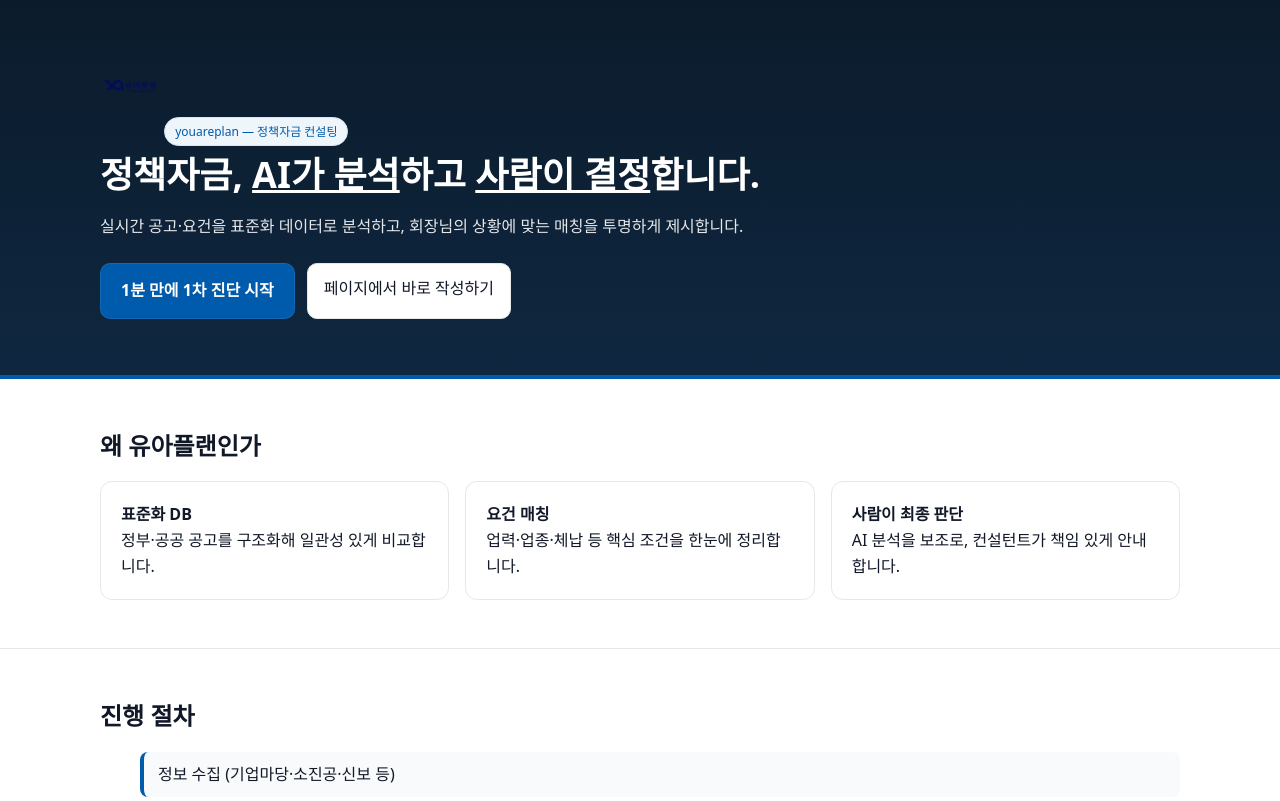
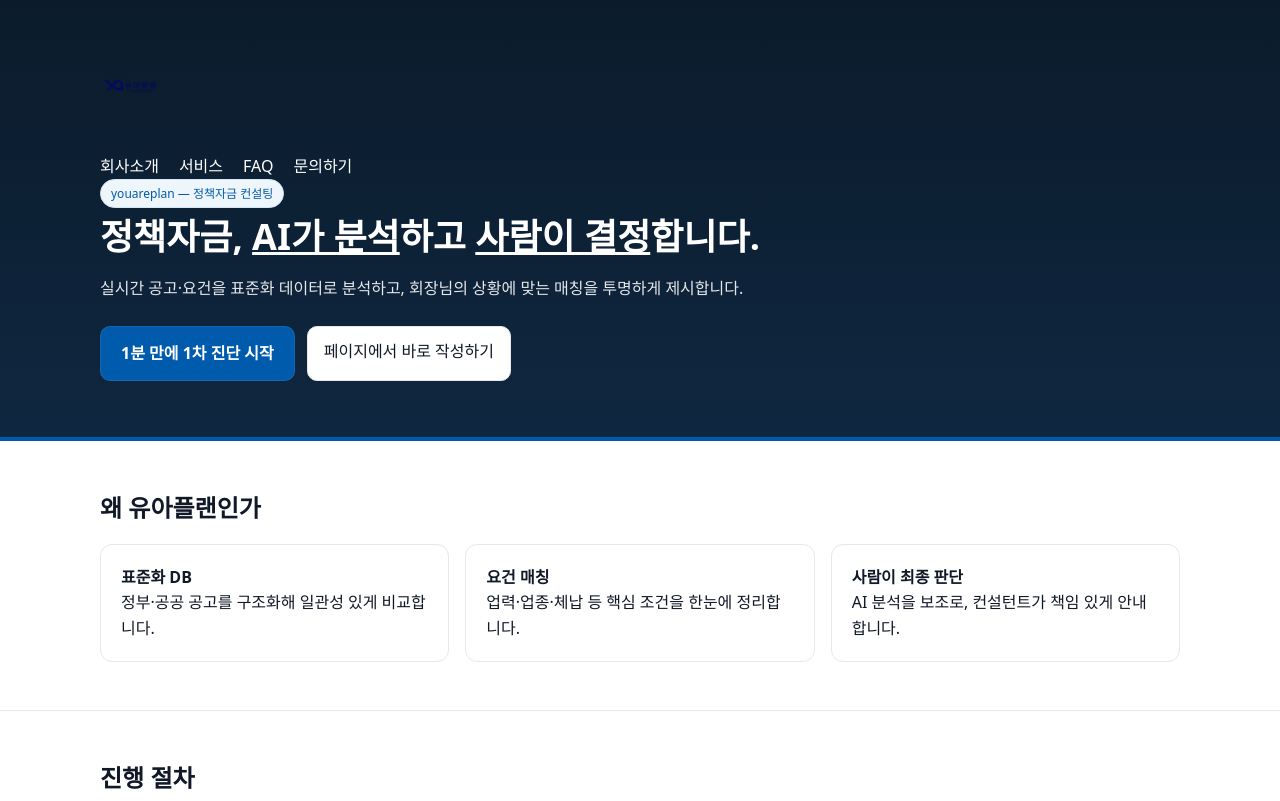
Before and after one commit to youareplan-ceo/youaplan-site, a plain HTML site: page index.html in a window 1280 px wide. Shown: the top 801 px of the page. Drawn offline with Linux system fonts and the light colour scheme.

Commit message:
Update index.html

```diff
--- a/index.html
+++ b/index.html
@@ -41,6 +41,12 @@
   <header>
     <div class="wrap hero">
       <img src="logo.png" alt="유아플랜 로고" style="height:60px; margin-bottom:20px;">
+      <nav style="margin-top:10px; display:flex; gap:20px; font-weight:500;">
+        <a href="#about" style="color:#fff; text-decoration:none;">회사소개</a>
+        <a href="#services" style="color:#fff; text-decoration:none;">서비스</a>
+        <a href="#faq" style="color:#fff; text-decoration:none;">FAQ</a>
+        <a href="#contact" style="color:#fff; text-decoration:none;">문의하기</a>
+      </nav>
       <div class="badge">youareplan — 정책자금 컨설팅</div>
       <h1>정책자금, <u>AI가 분석</u>하고 <u>사람이 결정</u>합니다.</h1>
       <p>실시간 공고·요건을 표준화 데이터로 분석하고, 회장님의 상황에 맞는 매칭을 투명하게 제시합니다.</p>
```
